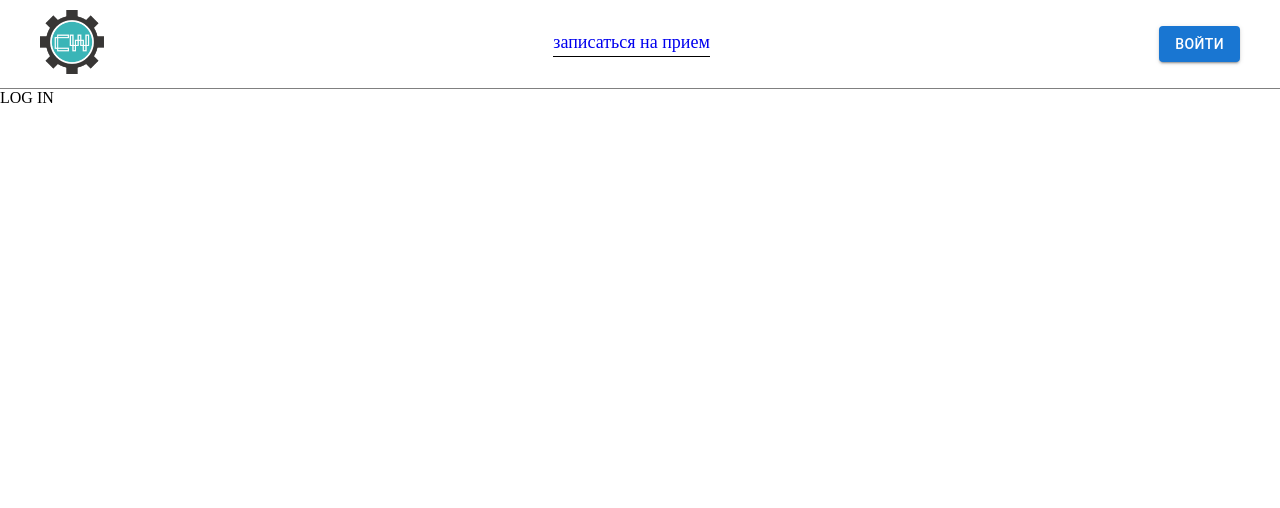
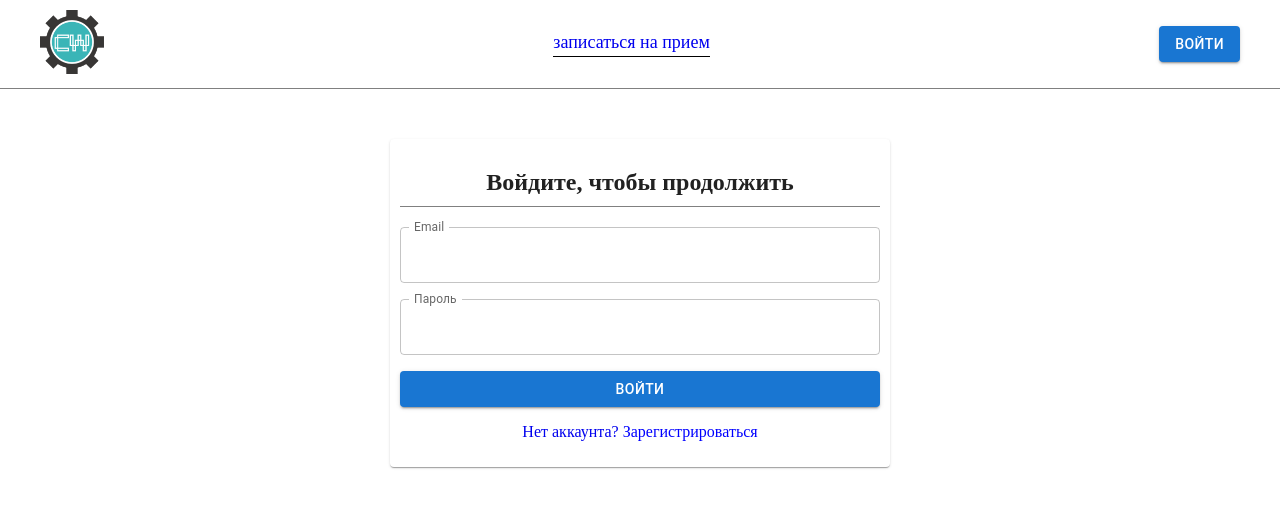
Before and after one commit to danyamdev/advanced-project, a React (Create React App) app: page /login in a window 1280 px wide. Shown: the top 508 px of the page. Built offline with nearby package versions, Linux system fonts and the light colour scheme.

Commit message:
add layout-login

```diff
--- a/package.json
+++ b/package.json
@@ -10,12 +10,14 @@
     "@testing-library/jest-dom": "^5.16.3",
     "@testing-library/react": "^12.1.4",
     "@testing-library/user-event": "^13.5.0",
+    "formik": "^2.2.9",
     "node-sass": "6.0.1",
     "react": "^17.0.2",
     "react-dom": "^17.0.2",
     "react-router-dom": "5.3.0",
     "react-scripts": "5.0.0",
-    "web-vitals": "^2.1.4"
+    "web-vitals": "^2.1.4",
+    "yup": "^0.32.11"
   },
   "scripts": {
     "start": "react-scripts start",
--- a/src/components/ItemPage/ItemPage.jsx
+++ b/src/components/ItemPage/ItemPage.jsx
@@ -6,28 +6,9 @@ import Tab from '@mui/material/Tab';
 import SettingsIcon from '@mui/icons-material/Settings';
 import DirectionsCarIcon from '@mui/icons-material/DirectionsCar';
 
-import SingleCarPark from "../SingleCarPark/SingleCarPark";
-import SpareParts from "../SpareParts/SpareParts";
+import { TabPanel, SingleCarPark, SpareParts } from "../index";
 
 import "./styles.scss";
-
-const TabPanel = ({children, value, index, ...other}) => {
-	return (
-		<div
-			role="tabpanel"
-			hidden={value !== index}
-			id={`simple-tabpanel-${index}`}
-			aria-labelledby={`simple-tab-${index}`}
-			{...other}
-		>
-			{value === index && (
-				<Box sx={{p: 3}}>
-					<Typography>{children}</Typography>
-				</Box>
-			)}
-		</div>
-	);
-};
 
 const ItemPage = () => {
 	const [value, setValue] = useState(0);
@@ -57,7 +38,6 @@ const ItemPage = () => {
 								aria-label="icon label tabs example">
 								<Tab icon={<DirectionsCarIcon/>} label="Автопарк"/>
 								<Tab icon={<SettingsIcon/>} label="Запчасти"/>
-								{/*<Tab icon={<AssignmentIcon />} label="История" />*/}
 							</Tabs>
 						</Box>
 						<TabPanel value={value} index={0}>
--- a/src/components/ItemPage/styles.scss
+++ b/src/components/ItemPage/styles.scss
@@ -1,3 +1,4 @@
+.item-page {
   .MuiBox-root {
     margin: auto;
   }
@@ -6,3 +7,4 @@
     display: flex;
     justify-content: space-around;
   }
+}
--- a/src/components/LogIn/LogIn.jsx
+++ b/src/components/LogIn/LogIn.jsx
@@ -1,9 +1,107 @@
 import React from "react";
+import { Link } from "react-router-dom";
+import { Formik } from "formik";
+import * as yup from "yup";
+import Card from "@mui/material/Card";
+import { Button, TextField } from "@mui/material";
+
+import "./styles.scss";
 
 const LogIn = () => {
+	const validationSchema = yup.object().shape({
+		email: yup
+			.string()
+			.email("Пожалуйста введите правильный email.")
+			.required("Обязательное поле."),
+		password: yup
+			.string()
+			.min(8, "Пароль содержит от 8 до 16 символов.")
+			.max(16, "Пароль содержит от 8 до 16 символов.")
+			.required("Обязательное поле."),
+	});
+
+	const onSubmitForm = async ({email, password}) => {
+		try {
+			console.log('===>email', email);
+			console.log('===>password', password);
+		} catch (error) {
+			console.log(error);
+		}
+	};
+
 	return (
 		<div className="log-in">
-			LOG IN
+			<div className="container">
+				<Card sx={{minWidth: 275, maxWidth: 500, margin: "50px auto", padding: '10px'}}>
+					<h2 className="log-in-title">Войдите, чтобы продолжить</h2>
+					<Formik
+						initialValues={{
+							email: "",
+							password: "",
+						}}
+						validateOnBlur
+						onSubmit={(values) => onSubmitForm(values)}
+						validationSchema={validationSchema}
+					>
+						{({
+							  values,
+							  errors,
+							  touched,
+							  handleChange,
+							  handleBlur,
+							  isValid,
+							  handleSubmit,
+							  dirty,
+						  }) => (
+							<form className="form">
+								<TextField
+									id="outlined-number"
+									label="Email"
+									type="email"
+									name="email"
+									onChange={handleChange}
+									onBlur={handleBlur}
+									value={values.email}
+									InputLabelProps={{
+										shrink: true,
+									}}
+								/>
+								{touched.email && errors.email && (
+									<span className="form-error">{errors.email}</span>
+								)}
+								<TextField
+									id="outlined-number"
+									label="Пароль"
+									type="password"
+									name="password"
+									onChange={handleChange}
+									onBlur={handleBlur}
+									value={values.password}
+									InputLabelProps={{
+										shrink: true,
+									}}
+								/>
+								{touched.password && errors.password && (
+									<span className="form-error">{errors.password}</span>
+								)}
+								<Button
+									className="form-button"
+									disabled={!isValid && !dirty}
+									onClick={handleSubmit}
+									type="submit"
+									variant="contained">
+									Войти
+								</Button>
+								<Link to="/singin">
+									<p className="form-link">
+										Нет аккаунта? <span>Зарегистрироваться</span>
+									</p>
+								</Link>
+							</form>
+						)}
+					</Formik>
+				</Card>
+			</div>
 		</div>
 	);
 };
--- /dev/null
+++ b/src/components/LogIn/styles.scss
@@ -0,0 +1,29 @@
+.log-in {
+  &-title {
+    padding-bottom: 10px;
+    text-align: center;
+    border-bottom: 1px solid gray;
+  }
+
+  .form {
+    display: flex;
+    flex-direction: column;
+
+    &-error {
+      color: crimson;
+      margin-bottom: 10px;
+    }
+
+    &-link {
+      text-align: center;
+
+      span {
+        color: blue;
+      }
+    }
+  }
+
+  .MuiInputBase-root {
+    margin-bottom: 16px;
+  }
+}
--- a/src/components/MainPage/MainPage.jsx
+++ b/src/components/MainPage/MainPage.jsx
@@ -1,6 +1,6 @@
 import React from "react";
 
-import Point from "../Point/Point";
+import { Point } from "../index";
 
 import "./styles.scss";
 
--- /dev/null
+++ b/src/components/TabPanel/TabPanel.jsx
@@ -0,0 +1,23 @@
+import React from "react";
+import Box from "@mui/material/Box";
+import Typography from "@mui/material/Typography";
+
+const TabPanel = ({children, value, index, ...other}) => {
+	return (
+		<div
+			role="tabpanel"
+			hidden={value !== index}
+			id={`simple-tabpanel-${index}`}
+			aria-labelledby={`simple-tab-${index}`}
+			{...other}
+		>
+			{value === index && (
+				<Box sx={{p: 3}}>
+					<Typography>{children}</Typography>
+				</Box>
+			)}
+		</div>
+	);
+};
+
+export default TabPanel;
--- a/src/components/index.js
+++ b/src/components/index.js
@@ -1,4 +1,8 @@
 export { default as Header } from "./Header/Header";
+export { default as TabPanel } from  "./TabPanel/TabPanel";
+export { default as SingleCarPark } from "./SingleCarPark/SingleCarPark";
+export { default as Point } from "./Point/Point";
+export { default as SpareParts } from "./SpareParts/SpareParts";
 export { default as MainPage } from "./MainPage/MainPage";
 export { default as ItemPage } from "./ItemPage/ItemPage";
 export { default as LogIn } from "./LogIn/LogIn";
```
Lines whose indentation alone changed are shown as unchanged.
